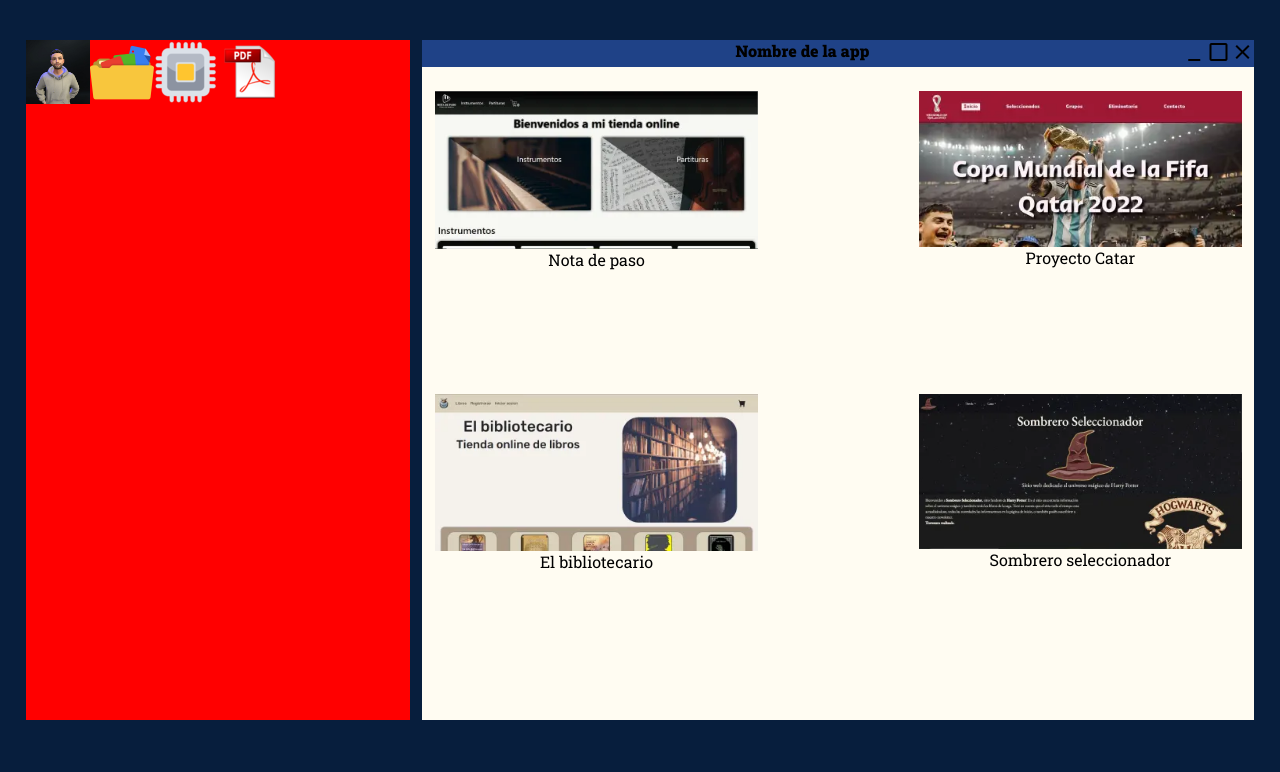
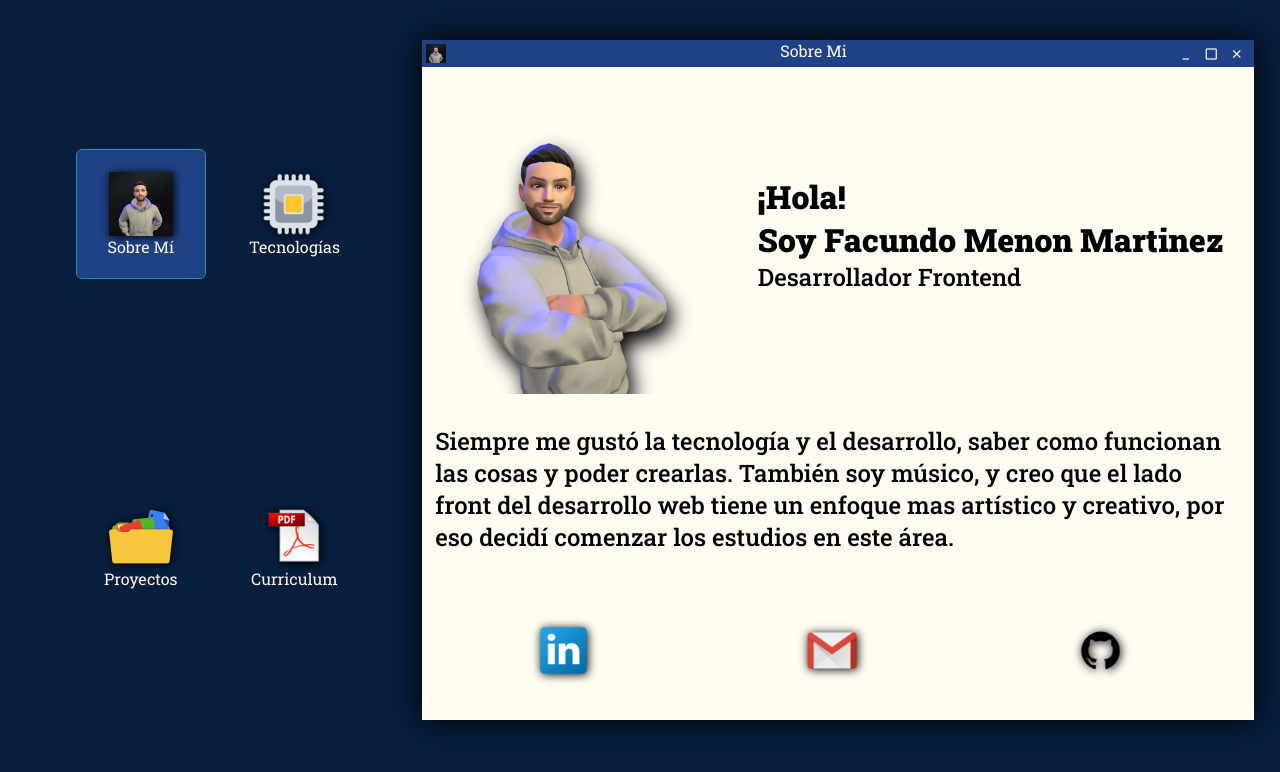
Before and after one commit to FacuMenonMartinez/portafolio, a React (Vite) app: page / in a window 1280 px wide. Shown: the top 772 px of the page. Built offline with nearby package versions, Linux system fonts and the light colour scheme.

Commit message:
estilo base terminado

```diff
--- a/src/App.css
+++ b/src/App.css
@@ -25,11 +25,35 @@ body{
 
 }
 .iconos-secciones{
+  display: flex;
+  flex-wrap: wrap;
+  justify-content: space-around;
+  align-items: center;
+  padding: 1vh 3vw 1vh 3vw;
   width: 30vw;
   height: 85vh;
-  background-color: red;
 }
 
-.iconos-escritorio{
-  width: 5vw;
+.icono-item{
+  display: flex;
+  flex-direction: column;
+  justify-content: center;
+  align-items: center;
+  width: 10vw;
+  height: 10vw;
 }
+
+.icono-item > img{
+  max-width: 64px;
+  filter: drop-shadow(1px 1px 5px black);
+}
+.icono-item > p{
+  color: var(--color-blanco);
+  cursor:default ;
+}
+
+.icono-item:hover, .icono-item-seleccionado{
+  background-color: var(--color-azul-claro);
+  outline: 1px solid var(--color-azul-claro-2);
+  border-radius: 5px;
+}
--- a/src/App.jsx
+++ b/src/App.jsx
@@ -5,19 +5,66 @@ import sobreMi from "./recursos/avatar-2.jpeg";
 
 import Ventana from "./componentes/ventana/Ventana";
 import './App.css';
+import { useEffect, useState } from "react";
 
 function App() {
 
+  const [menu, setMenu] = useState('Sobre Mi');
+  const [imgBarra, setImgBarra] =useState(sobreMi);
+
+
+  const handleClick = (seccion,icono) => {
+    setMenu(seccion);
+    setImgBarra(icono)
+  }
+
+  useEffect(() => {
+    if (menu === 'Sobre Mi') {
+      document.getElementById('sobreMi-item').classList.add('icono-item-seleccionado');
+      document.getElementById('tecnologias-item').classList.remove('icono-item-seleccionado');
+      document.getElementById('proyectos-item').classList.remove('icono-item-seleccionado');
+      document.getElementById('cv-item').classList.remove('icono-item-seleccionado');
+
+    } else if (menu === 'Tecnologias') {
+      document.getElementById('tecnologias-item').classList.add('icono-item-seleccionado');
+      document.getElementById('sobreMi-item').classList.remove('icono-item-seleccionado');
+      document.getElementById('proyectos-item').classList.remove('icono-item-seleccionado');
+      document.getElementById('cv-item').classList.remove('icono-item-seleccionado');
+    } else if (menu === 'Proyectos') {
+      document.getElementById('proyectos-item').classList.add('icono-item-seleccionado');
+      document.getElementById('tecnologias-item').classList.remove('icono-item-seleccionado');
+      document.getElementById('sobreMi-item').classList.remove('icono-item-seleccionado');
+      document.getElementById('cv-item').classList.remove('icono-item-seleccionado');
+    } else if (menu === 'Curriculum') {
+      document.getElementById('cv-item').classList.add('icono-item-seleccionado');
+      document.getElementById('tecnologias-item').classList.remove('icono-item-seleccionado');
+      document.getElementById('proyectos-item').classList.remove('icono-item-seleccionado');
+      document.getElementById('sobreMi-item').classList.remove('icono-item-seleccionado');
+    }
+  }, [menu])
 
   return (
     <div className="contenedor-general">
       <section className="iconos-secciones">
-        <img className="iconos-escritorio" src={sobreMi} />
-        <img className="iconos-escritorio" src={proyectos} />
-        <img className="iconos-escritorio" src={tecnologias} />
-        <img className="iconos-escritorio" src={cv} />
+        <div id="sobreMi-item" className="icono-item" onClick={() => { handleClick('Sobre Mi', sobreMi) }}>
+          <img className="iconos-escritorio" src={sobreMi} />
+          <p>Sobre Mí</p>
+        </div>
+        <div id="tecnologias-item" className="icono-item" onClick={() => { handleClick('Tecnologias', tecnologias) }}>
+          <img className="iconos-escritorio" src={tecnologias} />
+          <p>Tecnologías</p>
+        </div>
+        <div id="proyectos-item" className="icono-item" onClick={() => { handleClick('Proyectos', proyectos) }}>
+          <img className="iconos-escritorio" src={proyectos} />
+          <p>Proyectos</p>
+        </div>
+        <div id="cv-item" className="icono-item" onClick={() => { handleClick('Curriculum', cv) }}>
+          <img className="iconos-escritorio" src={cv} />
+          <p>Curriculum</p>
+        </div>
+
       </section>
-      <Ventana />
+      <Ventana seccion={menu} icono={imgBarra} />
     </div>
   )
 }
--- a/src/componentes/cv/cv.css
+++ b/src/componentes/cv/cv.css
@@ -9,3 +9,14 @@
     align-items: center;
     margin-right: 3vw;
 }
+
+.curriculum-item > a{
+    filter: drop-shadow(0px 0px 5px var(--color-azul));
+
+}
+
+.curriculum-item > p{
+    margin-top:1vh ;
+    font-weight: 500;
+
+}
--- a/src/componentes/proyectos/proyectos.css
+++ b/src/componentes/proyectos/proyectos.css
@@ -1,4 +1,4 @@
-.contenedor-proyectos{
+.contenedor-proyectos {
     display: flex;
     justify-content: space-between;
     flex-wrap: wrap;
@@ -7,25 +7,31 @@
     overflow: hidden;
 }
 
-.proyecto-item{
-    position:relative;
+.proyecto-item {
+    position: relative;
     display: flex;
     flex-direction: column;
     align-items: center;
     max-width: 40%;
     max-height: 40%;
-    overflow: hidden;
     cursor: pointer;
 }
 
-.proyecto-img{
+.proyecto-item>p{
+    margin-top: 1vh;
+    font-weight: 500;
+}
+
+.proyecto-img {
     max-width: 100%;
+    box-shadow: 0px 0px 10px var(--color-azul);
 }
-.seccion-descripcion{
+
+.seccion-descripcion {
     position: relative;
 }
 
-.contenedor-irAtras{
+.contenedor-irAtras {
     position: absolute;
     background-color: var(--color-azul-claro);
     width: 3vw;
@@ -38,6 +44,6 @@
     cursor: pointer;
 }
 
-.flecha-irAtras{
-    color: var(--color-blanco)!important;
+.flecha-irAtras {
+    color: var(--color-blanco);
 }
--- a/src/componentes/sobre_mi/sobre_mi.css
+++ b/src/componentes/sobre_mi/sobre_mi.css
@@ -53,4 +53,5 @@
 .img-contacto-sobreMi{
     max-width: 80%;
     cursor: pointer;
+    filter: drop-shadow(1px 1px 5px black);
 }
--- a/src/componentes/tecnologias/tecnologias.css
+++ b/src/componentes/tecnologias/tecnologias.css
@@ -1,15 +1,22 @@
-.tecnologias-contenedor{
+.tecnologias-contenedor {
     display: flex;
     flex-direction: row-reverse;
     justify-content: space-around;
     padding: 3vh 1vw 3vh 1vw;
 }
 
-.contenedor-iconos{
+.contenedor-iconos {
     display: flex;
     flex-direction: column;
-    align-items: center;}
+    align-items: center;
+}
 
-.tecnologias-iconos{
+.contenedor-iconos>p {
+    font-weight: 500;
+    margin-top: 1vh;
+}
+
+.tecnologias-iconos {
     width: 4vw;
+    filter: drop-shadow(0px 0px 5px var(--color-azul));
 }
--- a/src/componentes/ventana/Ventana.jsx
+++ b/src/componentes/ventana/Ventana.jsx
@@ -3,24 +3,40 @@ import Tecnologias from '../tecnologias/Tecnologias';
 import Cv from '../cv/Cv';
 import Proyectos from '../proyectos/Proyectos';
 import './ventana.css';
+import { useEffect, useState } from 'react';
 
-function Ventana() {
+function Ventana({seccion, icono}) {
+
+    const [seccionRender, setSeccionRender] = useState('Sobre Mi');
+    // const [iconoBarra, setIconoBarra]=useState()
+
+    useEffect(()=>{
+        setSeccionRender(seccion);
+
+    },[seccion])
+
     return (
         <section className="ventana-renderizado">
 
             <div className='barra-superior'>
-                <img />
-                <h4>Nombre de la app</h4>
-                <div>
+                <img src={icono} />
+                <h4>{seccion}</h4>
+                <div className='contenedor-botonera'>
                     <span class="material-symbols-outlined">minimize</span>
                     <span class="material-symbols-outlined">check_box_outline_blank</span>
                     <span class="material-symbols-outlined">close</span>
                 </div>
             </div>
-            {/* <Sobre_mi/> */}
-            {/* <Tecnologias /> */}
-            {/* <Cv/> */}
-            <Proyectos/>
+            {seccionRender === 'Proyectos'
+            ?<Proyectos/>
+            :seccionRender === 'Curriculum'
+            ?<Cv/>
+            :seccionRender === 'Sobre Mi'
+            ?<Sobre_mi/>
+            :seccionRender === 'Tecnologias'
+            ?<Tecnologias />
+            :<Sobre_mi/>}
+
         </section>
     )
 }
--- a/src/componentes/ventana/ventana.css
+++ b/src/componentes/ventana/ventana.css
@@ -1,12 +1,13 @@
-.ventana-renderizado{
+.ventana-renderizado {
     width: 65vw;
     height: 85vh;
     background-color: var(--color-blanco);
     display: flex;
     flex-direction: column;
+    box-shadow: 0px 0px 30px black;
 }
 
-.barra-superior{
+.barra-superior {
     height: 4%;
     width: 100%;
     background-color: var(--color-azul-claro);
@@ -14,6 +15,27 @@
     justify-content: space-between;
 }
 
-.contenedor-seccion{
+.barra-superior>h4 {
+    color: var(--color-blanco);
+    font-weight: 400;
+    text-align: center;
+}
+
+.barra-superior>img {
+    padding: 0.5vh;
+}
+
+.contenedor-botonera {
+    display: flex;
+    align-items: center;
+}
+
+.contenedor-botonera>span {
+    font-size: 16px;
+    width: 2vw;
+    color: var(--color-blanco);
+}
+
+.contenedor-seccion {
     height: 96%;
 }
```
